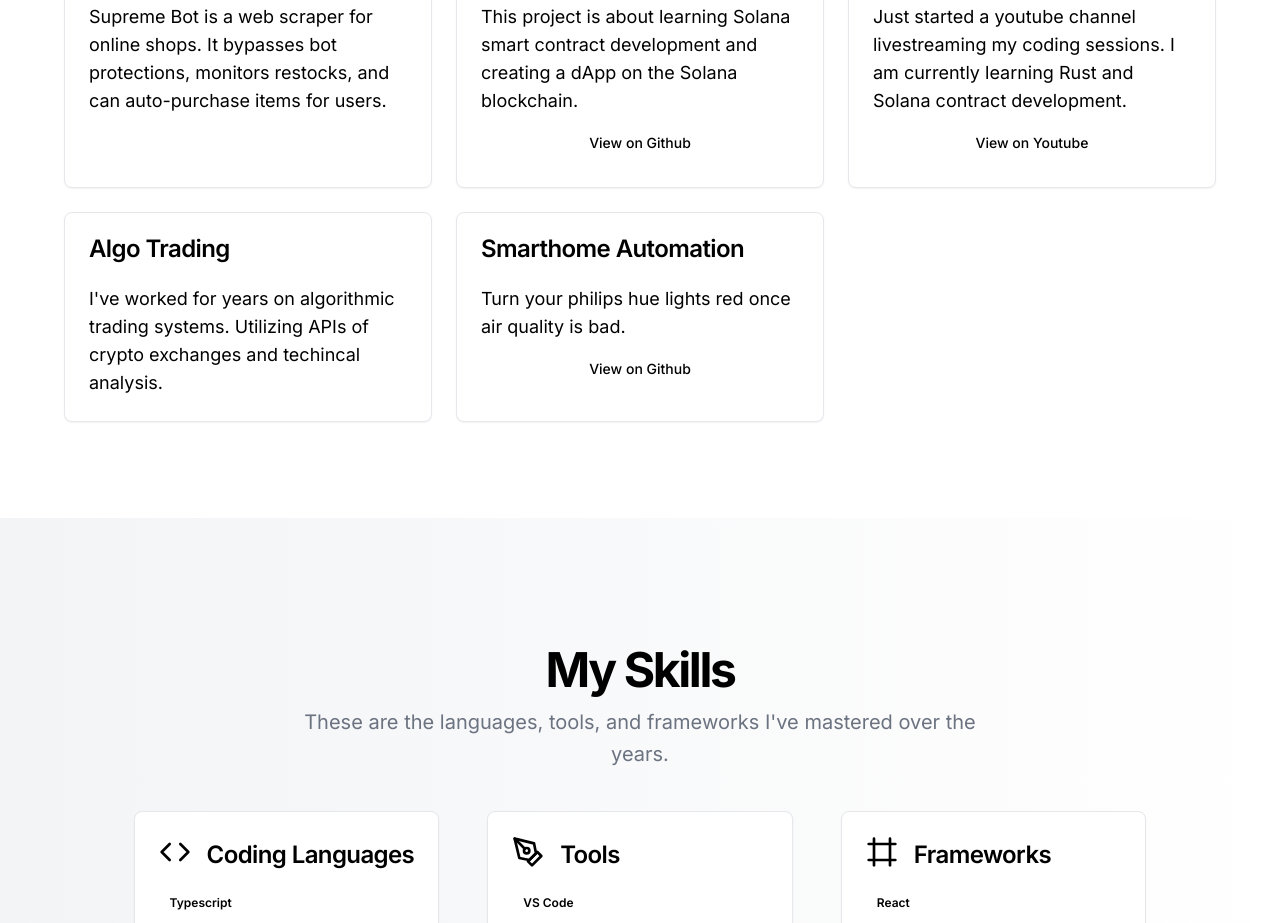
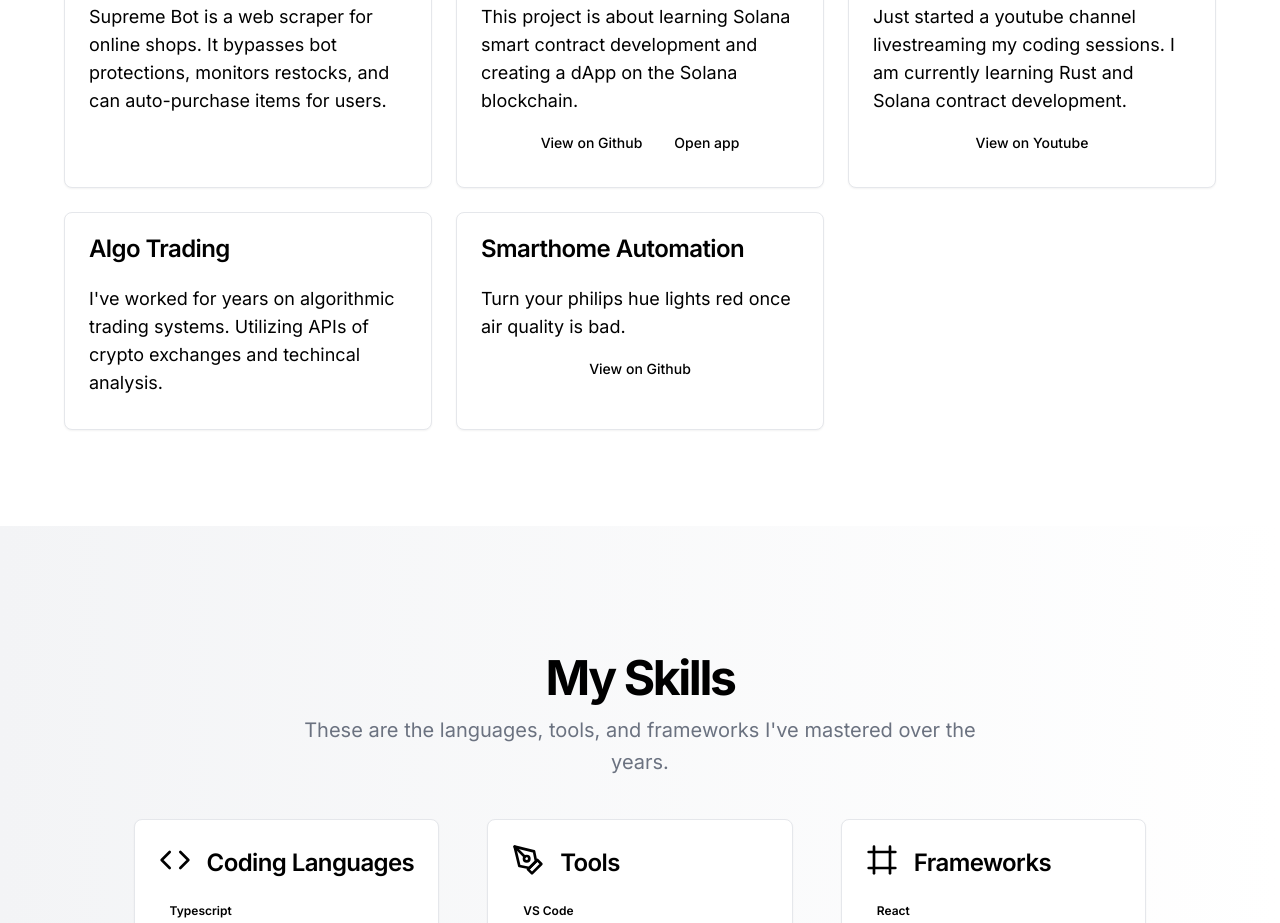
Before and after one commit to SebastianBoehler/sebastianboehler, a Next.js app: page / in a window 1280 px wide. Shown: the part 1000-1923 px from the top of the page. Built offline with nearby package versions, Linux system fonts and the light colour scheme.

Commit message:
fix: showcase dapp

```diff
--- a/src/components/projects.tsx
+++ b/src/components/projects.tsx
@@ -19,8 +19,7 @@ export function Projects() {
           <ProjectsCard
             title="Solana dApp"
             description="This project is about learning Solana smart contract development and creating a dApp on the Solana blockchain."
-            link="https://github.com/SebastianBoehler/solana-dapp-learning"
-            linkText="View on Github"
+            link={[{ href: 'https://github.com/SebastianBoehler/solana-dapp-learning', as: 'View on Github' }, { href: 'https://dapp-showcase-sand.vercel.app/', as: 'Open app' }]}
             badge="Currently in Progress"
           />
           <ProjectsCard
--- a/src/components/projectsCard.tsx
+++ b/src/components/projectsCard.tsx
@@ -7,7 +7,7 @@ import { FC } from "react";
 interface props {
     title: string,
     description: string,
-    link?: string,
+    link?: string | { href: string, as: string }[],
     badge?: string
     linkText?: string
 }
@@ -25,9 +25,14 @@ const ProjectsCard: FC<props> = ({ title, badge, link, description, linkText })
                 <CardDescription className="text-sm md:text-base lg:text-lg text-left">
                     {description}
                 </CardDescription>
-                {link && <Button variant="link">
-                    <Link href={link} target="_blank" >{linkText}</Link>
-                </Button>}
+                <div>
+                    {link && !Array.isArray(link) && <Button variant="link">
+                        <Link href={link} target="_blank" >{linkText}</Link>
+                    </Button>}
+                    {Array.isArray(link) && link.map((l, i) => <Button variant="link" key={i}>
+                        <Link href={l.href} target="_blank" >{l.as}</Link>
+                    </Button>)}
+                </div>
             </CardContent>
         </Card>
     )
```
